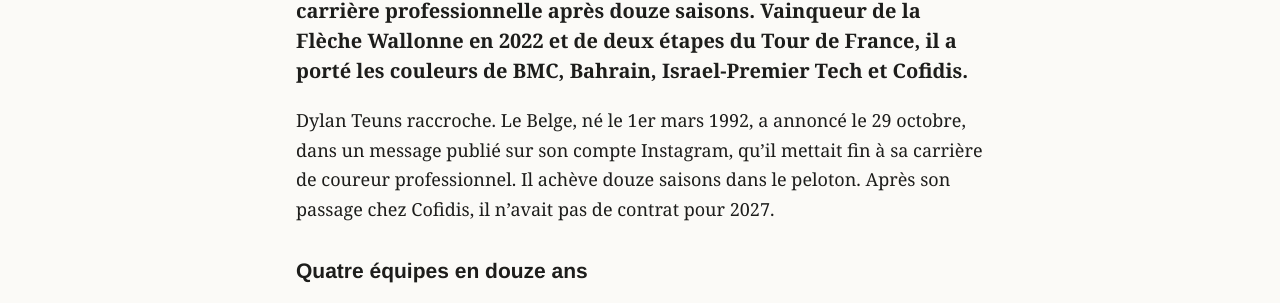
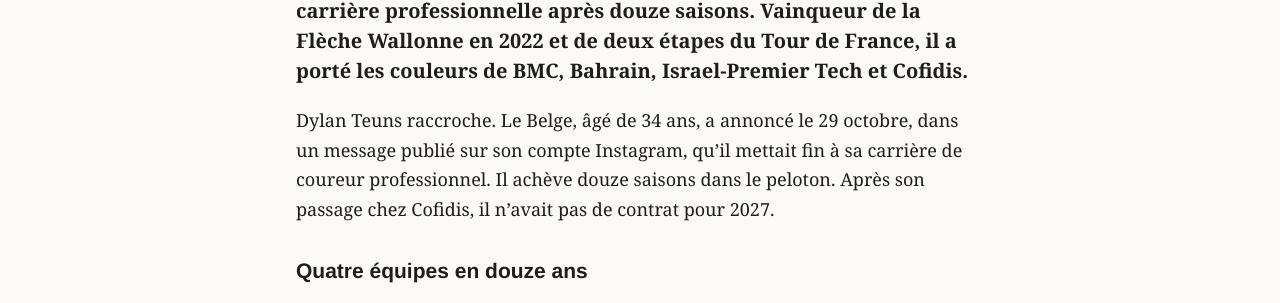
Before and after one commit to antoinebb/test-repo, a Jekyll site: the page built from _posts/2026-10-30-dylan-teuns-met-fin-a-sa-carriere.md, in a window 1280 px wide. Shown: the part 311-614 px from the top of the page. Built offline with Jekyll 4.4.1, drawn with Linux system fonts in a browser that asks for light colours.

Commit message:
Correction n°2 : Dylan Teuns met fin à sa carrière après douze saisons

```diff
--- a/_posts/2026-10-30-dylan-teuns-met-fin-a-sa-carriere.md
+++ b/_posts/2026-10-30-dylan-teuns-met-fin-a-sa-carriere.md
@@ -9,7 +9,7 @@ chapo: >-
   Le Belge Dylan Teuns, 34 ans, a annoncé sur Instagram la fin de sa carrière professionnelle après douze saisons. Vainqueur de la Flèche Wallonne en 2022 et de deux étapes du Tour de France, il a porté les couleurs de BMC, Bahrain, Israel-Premier Tech et Cofidis.
 tags: ["Mercato", "Dylan Teuns", "Cofidis"]
 ---
-Dylan Teuns raccroche. Le Belge, né le 1er mars 1992, a annoncé le 29 octobre, dans un message publié sur son compte Instagram, qu'il mettait fin à sa carrière de coureur professionnel. Il achève douze saisons dans le peloton. Après son passage chez Cofidis, il n'avait pas de contrat pour 2027.
+Dylan Teuns raccroche. Le Belge, âgé de 34 ans, a annoncé le 29 octobre, dans un message publié sur son compte Instagram, qu'il mettait fin à sa carrière de coureur professionnel. Il achève douze saisons dans le peloton. Après son passage chez Cofidis, il n'avait pas de contrat pour 2027.
 
 ## Quatre équipes en douze ans
 
```
